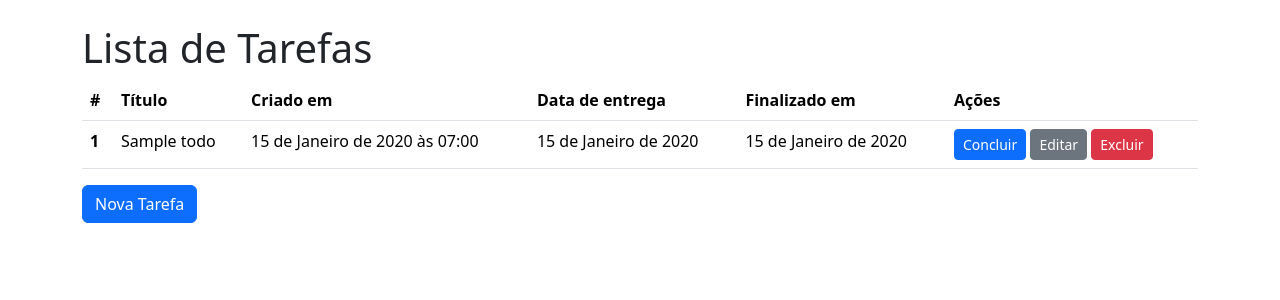
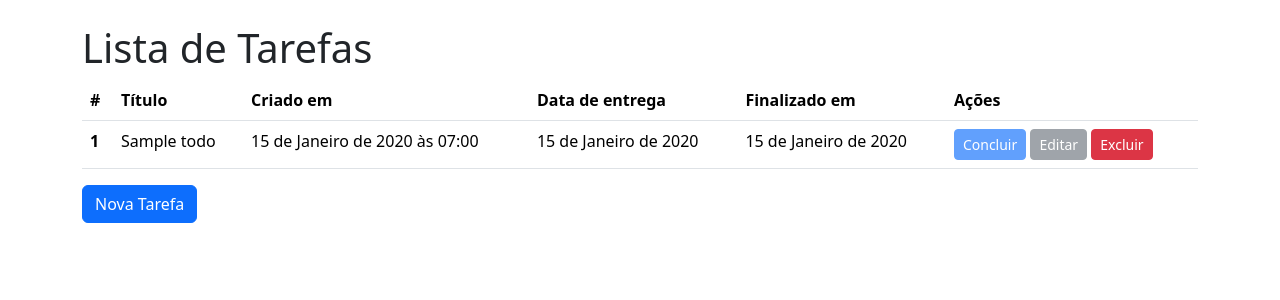
Before and after one commit to Raul-Albuquerque/first_app_django, a Django app: page / in a window 1280 px wide. Shown: the part 56-356 px from the top of the page. Run offline with Django 5.2, Linux system fonts and the light colour scheme; tables that the repository leaves empty hold one stand-in row (values such as "Sample post").

Commit message:
feat: general improvements

```diff
--- a/todos/models.py
+++ b/todos/models.py
@@ -1,3 +1,4 @@
+from datetime import date
 from django.db import models
 
 
@@ -8,3 +9,11 @@ class Todo(models.Model):
     created_at = models.DateTimeField(auto_now_add=True, null=False, blank=False)
     deadline = models.DateField(verbose_name="Data de entrega", null=False, blank=False)
     finished_at = models.DateField(null=True)
+
+    class Meta:
+        ordering = ["deadline"]
+
+    def mark_as_complete(self):
+        if not self.finished_at:
+            self.finished_at = date.today()
+            self.save()
--- a/todos/templates/todos/todo_list.html
+++ b/todos/templates/todos/todo_list.html
@@ -28,8 +28,18 @@
             <td>{{ todo.deadline }}</td>
             <td>{{ todo.finished_at|default:"-" }}</td>
             <td>
-              <a href={% url "todo_complete" pk=todo.pk %} class="btn btn-primary btn-sm">Concluir</a>
-              <a href={% url 'todo_update' pk=todo.pk %} class="btn btn-secondary btn-sm">Editar</a>
+              <a
+                href={% url "todo_complete" pk=todo.pk %}
+                class="btn btn-primary btn-sm {% if todo.finished_at %}disabled{% endif %}"
+              >
+                Concluir
+              </a>
+              <a
+                href={% url 'todo_update' pk=todo.pk %}
+                class="btn btn-secondary btn-sm {% if todo.finished_at %}disabled{% endif %}"
+              >
+                Editar
+              </a>
               <a href={% url 'todo_delete' pk=todo.pk %} class="btn btn-danger btn-sm">Excluir</a>
             </td>
           </tr>
--- a/todos/views.py
+++ b/todos/views.py
@@ -1,5 +1,3 @@
-from datetime import date
-
 from django.views.generic import ListView, CreateView, UpdateView, DeleteView, View
 from django.urls import reverse_lazy
 from django.shortcuts import get_object_or_404, redirect
@@ -32,6 +30,5 @@ class TodoDeleteView(DeleteView):
 class TodoCompleteView(View):
     def get(self, request, pk):
         todo = get_object_or_404(Todo, pk=pk)
-        todo.finished_at = date.today()
-        todo.save()
+        todo.mark_as_complete()
         return redirect("todo_list")
```
